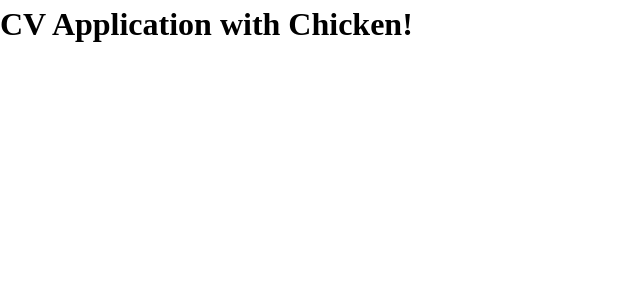
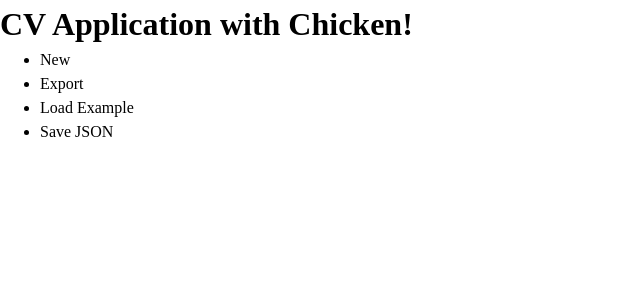
Before and after one commit to AnLaxina/cv-application, a React (Vite) app: page / in a window 1280 px wide. Shown: the top 300 px of the page, without its empty margins (0-640 px from the left). Built offline with nearby package versions, Linux system fonts and the light colour scheme.

Commit message:
feat(header): add feature to disable/enable extra options

```diff
--- a/src/App.jsx
+++ b/src/App.jsx
@@ -3,7 +3,7 @@ import Header from "./components/Header.jsx";
 function App() {
   return (
     <>
-      <Header title="CV Application with Chicken!" showExtraOptions={false} />
+      <Header title="CV Application with Chicken!" showExtraOptions={true} />
     </>
   );
 }
--- a/src/components/Header.jsx
+++ b/src/components/Header.jsx
@@ -1,14 +1,17 @@
+import listToComponent from "../utils/listToComponent.jsx";
 export default function Header({ title, showExtraOptions = false }) {
-  const options = [];
-  let content = "";
+  const options = ["New", "Export"];
 
   if (showExtraOptions) {
-    content = <p>There are extra options!</p>;
+    options.push("Load Example");
+    options.push("Save JSON");
   }
   return (
     <header>
       <h1>{title}</h1>
-      {content}
+      <nav>
+        <ul className="navigation-links">{listToComponent(options)}</ul>
+      </nav>
     </header>
   );
 }
```
